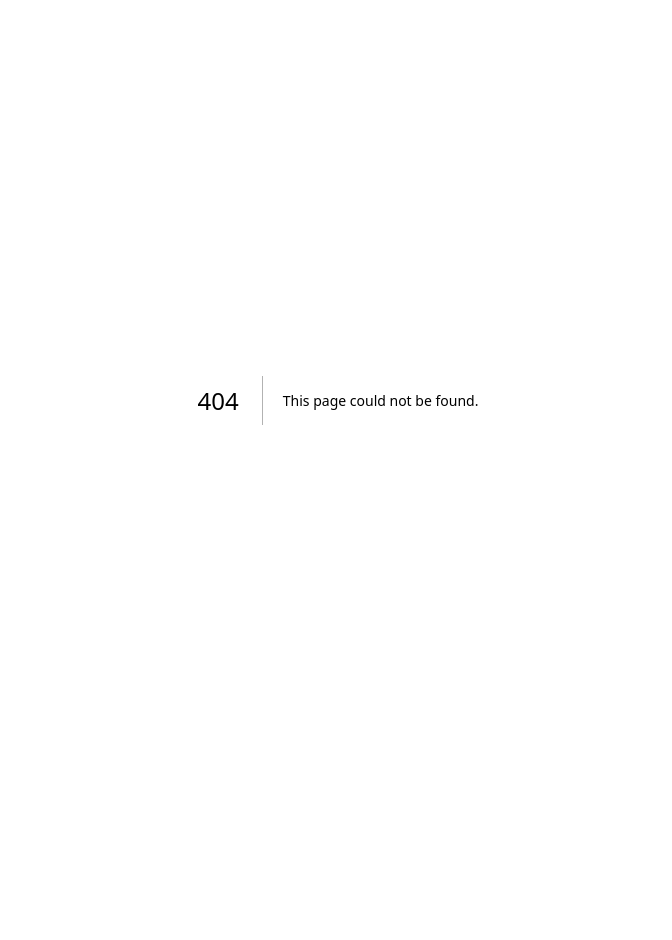
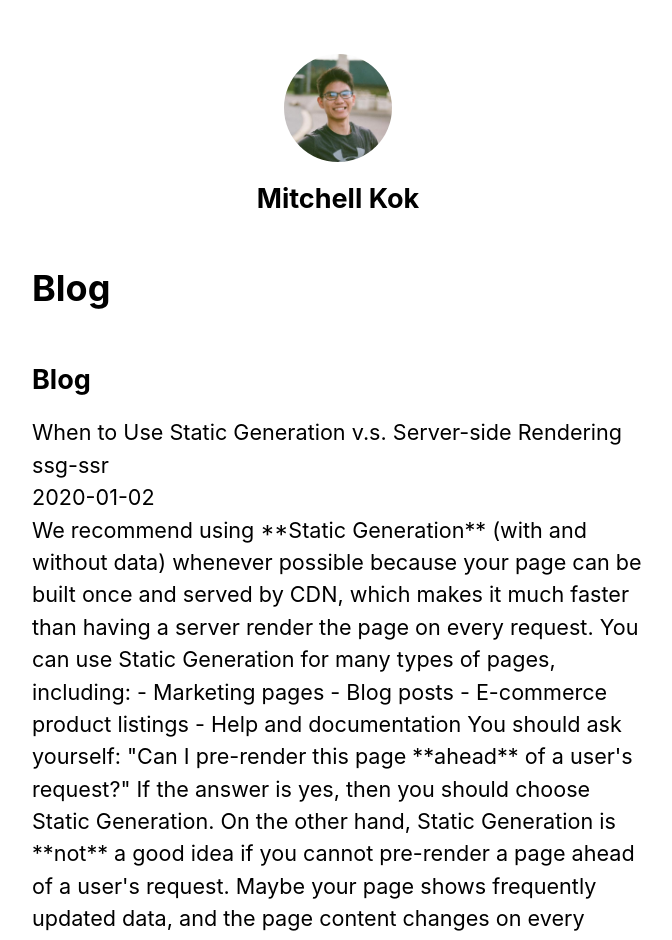
Before and after one commit to mitchellkok/mitchellkok.github.io.2, a Next.js app in the folder nextjs.blog/: page /blog in a window 1280 px wide. Before the commit this address had no page. Shown: the top 940 px of the page, without its empty margins (302-974 px from the left). Before the commit the page ends 800 px from the top, so only its background shows below. Built offline with nearby package versions, Linux system fonts and the light colour scheme.

Commit message:
Added blog example

```diff
--- /dev/null
+++ b/nextjs.blog/lib/posts.js
@@ -0,0 +1,45 @@
+import fs from 'fs';
+import path from 'path';
+import matter from 'gray-matter';
+
+const postsDirectory = path.join(process.cwd(), 'pages/posts');
+
+export function getSortedPostsData() {
+//   // Instead of the file system,
+//   // fetch post data from an external API endpoint
+//   const res = await fetch('..');
+//   return res.json();
+
+  // Get file names under /posts
+  const fileNames = fs.readdirSync(postsDirectory);
+  const allPostsData = fileNames.map((fileName) => {
+    // Remove ".md" from file name to get id
+    const id = fileName.replace(/\.md$/, '');
+
+    // Read markdown file as string
+    const fullPath = path.join(postsDirectory, fileName);
+    const fileContents = fs.readFileSync(fullPath, 'utf8');
+
+    // Use gray-matter to parse the post metadata section
+    const matterResult = matter(fileContents);
+
+    // Combine the data with the id
+    console.log({
+      ...matterResult.data,
+      content: matterResult.content
+    })
+    return {
+      id,
+      ...matterResult.data,
+      content: matterResult.content
+    };
+  });
+  // Sort posts by date
+  return allPostsData.sort((a, b, c) => {
+    if (a.date < b.date) {
+      return 1;
+    } else {
+      return -1;
+    }
+  });
+}
--- a/nextjs.blog/package.json
+++ b/nextjs.blog/package.json
@@ -7,6 +7,7 @@
   },
   "dependencies": {
     "clsx": "^2.1.0",
+    "gray-matter": "^4.0.3",
     "next": "latest",
     "react": "18.2.0",
     "react-dom": "18.2.0"
--- a/nextjs.blog/pages/posts/about-me.js
+++ b/nextjs.blog/pages/about-me.js
@@ -1,6 +1,6 @@
 import Link from 'next/link';
 import Head from 'next/head';
-import Layout from '../../components/layout';
+import Layout from '../components/layout';
 
 
 export default function AboutMe() {
--- /dev/null
+++ b/nextjs.blog/pages/blog.js
@@ -0,0 +1,41 @@
+import utilStyles from "../styles/utils.module.css"
+import Head from 'next/head';
+import Layout from '../components/layout';
+import { getSortedPostsData } from '../lib/posts';
+
+export async function getStaticProps() {
+    const allPostsData = getSortedPostsData();
+    return {
+      props: {
+        allPostsData,
+      },
+    };
+  }
+
+export default function Blog({ allPostsData }) {
+    return (
+      <Layout>
+        <Head>
+          <title>Blog</title>
+        </Head>
+        <h1>Blog</h1>
+        {/* Add this <section> tag below the existing <section> tag */}
+        <section className={`${utilStyles.headingMd} ${utilStyles.padding1px}`}>
+            <h2 className={utilStyles.headingLg}>Blog</h2>
+            <ul className={utilStyles.list}>
+            {allPostsData.map(({ id, date, title, content }) => (
+                <li className={utilStyles.listItem} key={id}>
+                {title}
+                <br />
+                {id}
+                <br />
+                {date}
+                <br />
+                {content}
+                </li>
+            ))}
+            </ul>
+        </section>
+      </Layout>
+    );
+  }
--- a/nextjs.blog/pages/posts/engineering.js
+++ b/nextjs.blog/pages/engineering.js
@@ -1,6 +1,6 @@
 import Link from 'next/link';
 import Head from 'next/head';
-import Layout from '../../components/layout';
+import Layout from '../components/layout';
 
 
 export default function Engineering() {
--- a/nextjs.blog/pages/posts/photography.js
+++ b/nextjs.blog/pages/photography.js
@@ -1,6 +1,6 @@
 import Link from 'next/link';
 import Head from 'next/head';
-import Layout from '../../components/layout';
+import Layout from '../components/layout';
 
 
 export default function Photography() {
--- /dev/null
+++ b/nextjs.blog/pages/posts/pre-rendering.md
@@ -0,0 +1,11 @@
+---
+title: 'Two Forms of Pre-rendering'
+date: '2020-01-01'
+---
+
+Next.js has two forms of pre-rendering: **Static Generation** and **Server-side Rendering**. The difference is in **when** it generates the HTML for a page.
+
+- **Static Generation** is the pre-rendering method that generates the HTML at **build time**. The pre-rendered HTML is then _reused_ on each request.
+- **Server-side Rendering** is the pre-rendering method that generates the HTML on **each request**.
+
+Importantly, Next.js lets you **choose** which pre-rendering form to use for each page. You can create a "hybrid" Next.js app by using Static Generation for most pages and using Server-side Rendering for others.
--- /dev/null
+++ b/nextjs.blog/pages/posts/ssg-ssr.md
@@ -0,0 +1,19 @@
+---
+title: 'When to Use Static Generation v.s. Server-side Rendering'
+date: '2020-01-02'
+---
+
+We recommend using **Static Generation** (with and without data) whenever possible because your page can be built once and served by CDN, which makes it much faster than having a server render the page on every request.
+
+You can use Static Generation for many types of pages, including:
+
+- Marketing pages
+- Blog posts
+- E-commerce product listings
+- Help and documentation
+
+You should ask yourself: "Can I pre-render this page **ahead** of a user's request?" If the answer is yes, then you should choose Static Generation.
+
+On the other hand, Static Generation is **not** a good idea if you cannot pre-render a page ahead of a user's request. Maybe your page shows frequently updated data, and the page content changes on every request.
+
+In that case, you can use **Server-Side Rendering**. It will be slower, but the pre-rendered page will always be up-to-date. Or you can skip pre-rendering and use client-side JavaScript to populate data.
```
Also changed, not shown: nextjs.blog/pages/index.js (+5 -2 lines), 1 other file (tests, documents, lock files or other folders).
